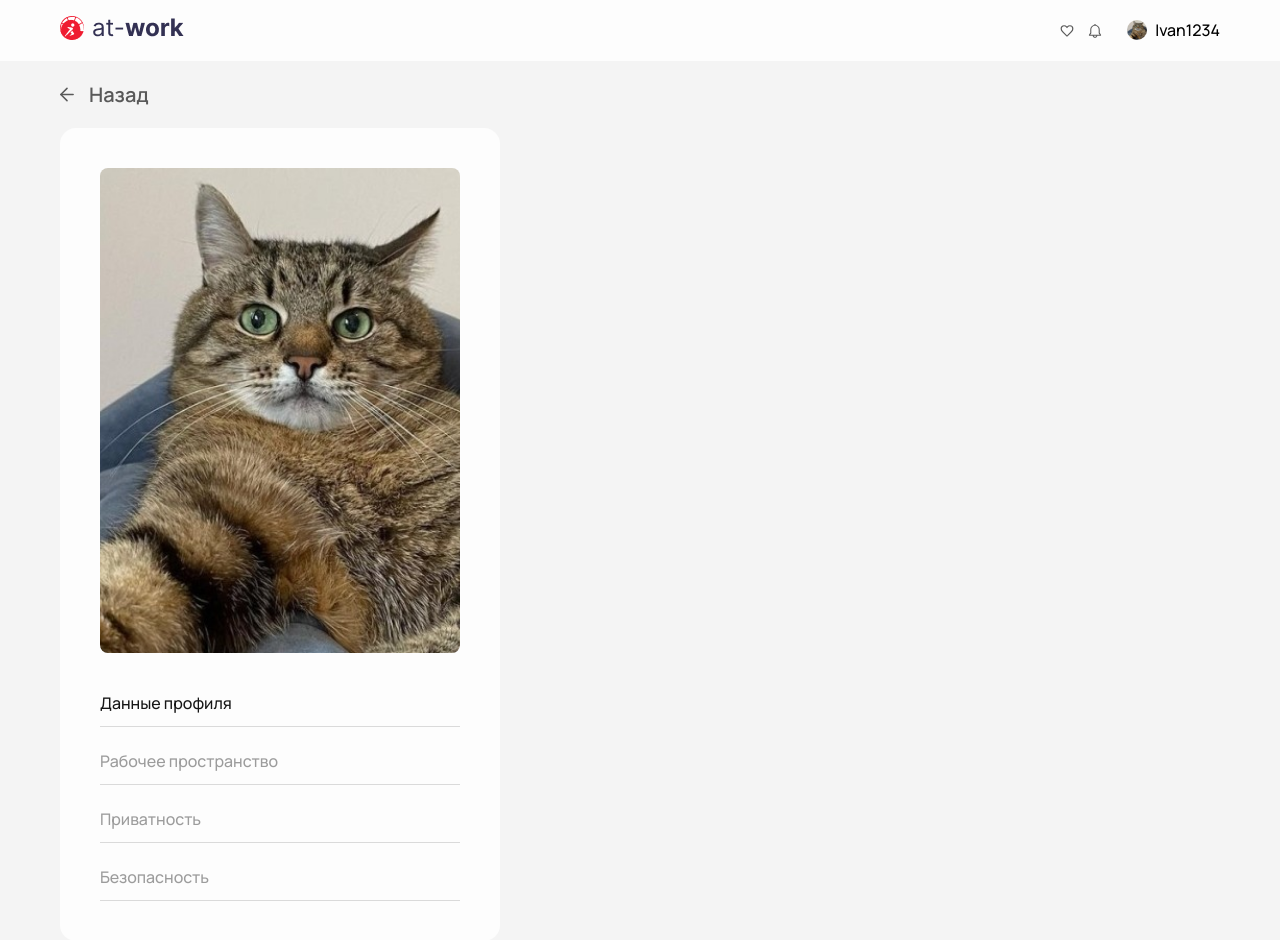
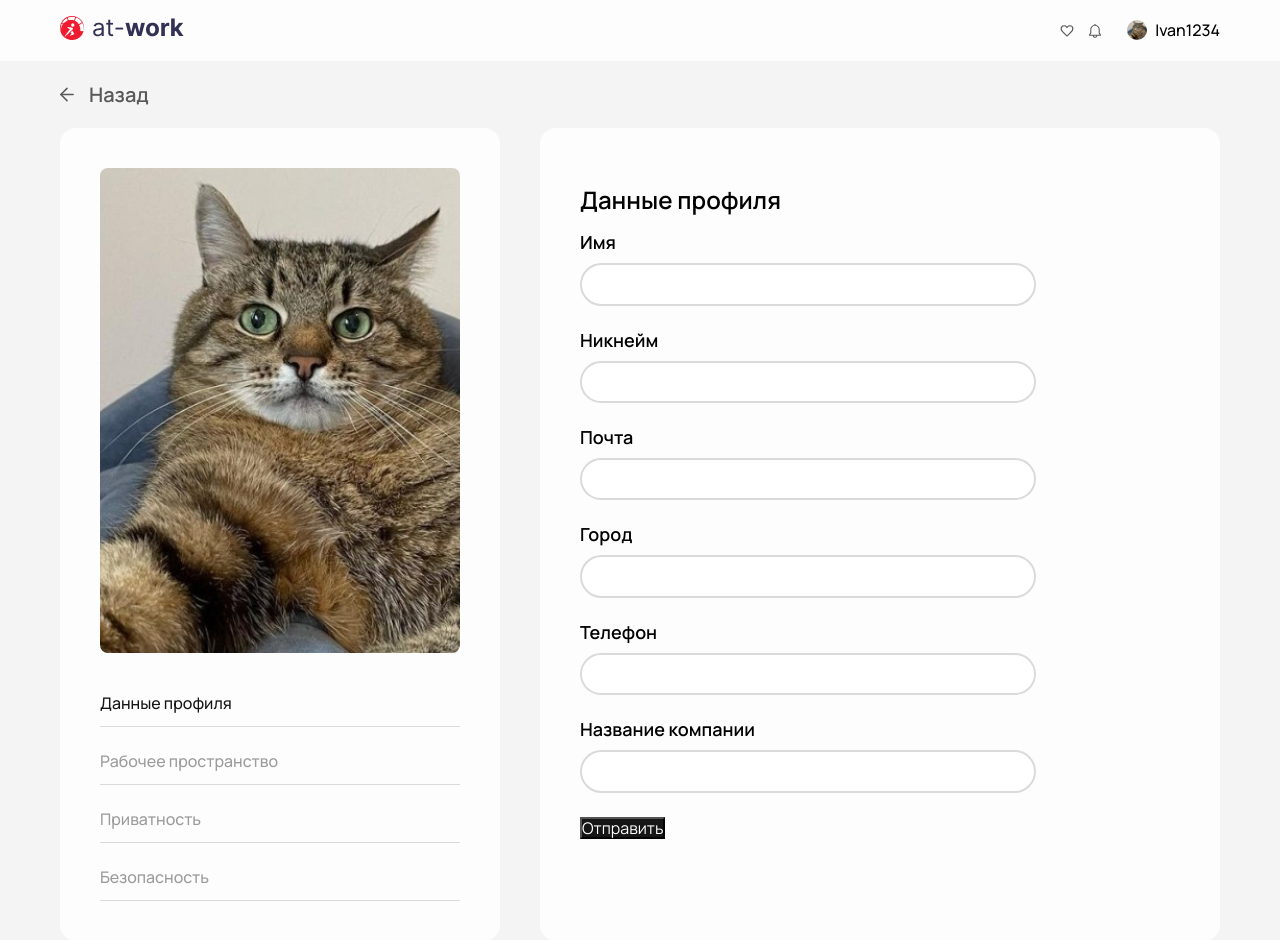
Before and after one commit to ValeriaYan/test-task-at-work, a React (Vite) app: page /profile/1 in a window 1280 px wide. Shown: the top 940 px of the page. Built offline with nearby package versions, Linux system fonts and the light colour scheme; no server answers.

Commit message:
feat: add form in profile page

```diff
--- a/package.json
+++ b/package.json
@@ -14,6 +14,7 @@
     "normalize.css": "^8.0.1",
     "react": "^18.3.1",
     "react-dom": "^18.3.1",
+    "react-hook-form": "^7.53.0",
     "react-redux": "^9.1.2",
     "react-router-dom": "^6.26.2"
   },
--- a/src/pages/profile/ProfilePage.css
+++ b/src/pages/profile/ProfilePage.css
@@ -12,3 +12,10 @@
   color: var(--color-gray-dark);
   margin-left: 8px;
 }
+
+.profile__content {
+  flex: 1 1 auto;
+  background-color: var(--color-white);
+  padding: 40px;
+  border-radius: 16px;
+}
--- a/src/pages/profile/ProfilePage.tsx
+++ b/src/pages/profile/ProfilePage.tsx
@@ -1,10 +1,11 @@
 import { ReactElement, useEffect } from "react"
-import { useAppDispatch } from "../../hooks/redux-hooks"
+import { useAppDispatch, useAppSelector } from "../../hooks/redux-hooks"
 import { fetchUser } from "../../store/slices/usersSlice"
 import arrowIcon from '/svg/arrow-left.svg'
 import { Link, useParams } from "react-router-dom"
 import './ProfilePage.css'
 import Aside from "./components/aside/Aside"
+import Form from "./components/form/Form"
 
 const ProfilePage = (): ReactElement => {
   const { id } = useParams()
@@ -14,6 +15,7 @@ const ProfilePage = (): ReactElement => {
     id && dispatch(fetchUser(id))
   }, [dispatch])
 
+
   return (
     <section className="profile container">
       <Link to={"/"} className="back-btn headline">
@@ -22,6 +24,10 @@ const ProfilePage = (): ReactElement => {
       </Link>
       <div className="profile__body">
         <Aside />
+        <div className="profile__content">
+          <h1 className="profile__title title">Данные профиля</h1>
+          <Form />
+        </div>
       </div>
     </section>
   )
--- /dev/null
+++ b/src/pages/profile/components/form/Form.css
@@ -0,0 +1,35 @@
+.form {
+  width: 70%;
+}
+
+.form__field {
+  width: 100%;
+  margin-bottom: 24px;
+}
+
+.field__label,
+.field__input {
+  display: block;
+  width: 100%;
+}
+
+.field__input {
+  padding: 10px 16px;
+  border-radius: 50px;
+  border: 2px solid var(--color-gray-light)
+}
+
+.field__input.error {
+  border: 2px solid red;
+}
+
+.field__label {
+  font-size: var(--text-size-normal);
+  font-weight: 600;
+  margin-bottom: 10px;
+}
+
+.form__btn {
+  background-color: var(--color-black);
+  color: var(--color-white)
+}
--- a/src/pages/profile/components/form/Form.tsx
+++ b/src/pages/profile/components/form/Form.tsx
@@ -1,6 +1,88 @@
-const Form = () => {
+import { ReactElement, useEffect } from "react"
+import './Form.css'
+import { SubmitHandler, useForm } from "react-hook-form";
+import { useAppSelector } from "../../../../hooks/redux-hooks";
+
+interface Inputs {
+  name: string
+  username: string
+  email: string
+  city: string
+  phone: string
+  company: string
+}
+
+const Form = (): ReactElement => {
+  const {user, status} = useAppSelector(store => store.users)
+
+  const defaultValues: Inputs = {
+    name: '',
+    username: '',
+    email: '',
+    city: '',
+    phone: '',
+    company: ''
+  };
+
+  useEffect(() => {
+    if(status === 'resolved') {
+      setValue('name', user.name)
+      setValue('username', user.username)
+      setValue('email', user.email)
+      setValue('city', user.address.city)
+      setValue('phone', user.phone)
+      setValue('company', user.company.name)
+    }
+  }, [status])
+
+  const {
+    register,
+    handleSubmit,
+    setValue,
+    formState: { errors }
+  } = useForm<Inputs>({
+    defaultValues
+  });
+
+  const onSubmit: SubmitHandler<Inputs> = (data: any) => {
+    console.log(data)
+  }
+
   return (
-    <>
-    </>
+    <form onSubmit={handleSubmit(onSubmit)} className="form">
+      <div className="form__field field">
+        <label htmlFor="name" className="field__label">Имя</label>
+        <input className={`field__input ${errors.name && 'error'}`} {...register("name", { required: 'Обязательное поле' })} type="text" name='name' id='name'/>
+        {errors.name && <p className="form__error-msg">{errors.name.message}</p>}
+      </div>
+      <div className="form__field field">
+        <label htmlFor="username" className="field__label">Никнейм</label>
+        <input className={`field__input ${errors.username && 'error'}`} {...register("username", { required: 'Обязательное поле' })} type="text" name='username' id='username'/>
+        {errors.username && <p className="form__error-msg">{errors.username.message}</p>}
+      </div>
+      <div className="form__field field">
+        <label htmlFor="email" className="field__label">Почта</label>
+        <input className={`field__input ${errors.email && 'error'}`} {...register("email", { required: 'Обязательное поле' })} type="email" name='email' id='email'/>
+        {errors.email && <p className="form__error-msg">{errors.email.message}</p>}
+      </div>
+      <div className="form__field field">
+        <label htmlFor="city" className="field__label">Город</label>
+        <input className={`field__input ${errors.city && 'error'}`} {...register("city", { required: 'Обязательное поле' })} type="text" name='city' id='city'/>
+        {errors.city && <p className="form__error-msg">{errors.city.message}</p>}
+      </div>
+      <div className="form__field field">
+        <label htmlFor="phone" className="field__label">Телефон</label>
+        <input className={`field__input ${errors.phone && 'error'}`} {...register("phone", { required: 'Обязательное поле' })} type="tel" name='phone' id='phone'/>
+        {errors.phone && <p className="form__error-msg">{errors.phone.message}</p>}
+      </div>
+      <div className="form__field field">
+        <label htmlFor="company" className="field__label">Название компании</label>
+        <input className={`field__input ${errors.company && 'error'}`} {...register("company", { required: 'Обязательное поле' })} type="text" name='company' id='company'/>
+        {errors.company && <p className="form__error-msg">{errors.company.message}</p>}
+      </div>
+      <button className="form__btn" type="submit">Отправить</button>
+    </form>
   )
 }
+
+export default Form
--- a/src/store/slices/usersSlice.ts
+++ b/src/store/slices/usersSlice.ts
@@ -35,6 +35,7 @@ export const fetchUser = createAsyncThunk(
       }
 
       const data = await response.json();
+      console.log(data)
       return {...data, active: true};
 
     } catch(error) {
```
Also changed, not shown: 1 other file (tests, documents, lock files or other folders).
